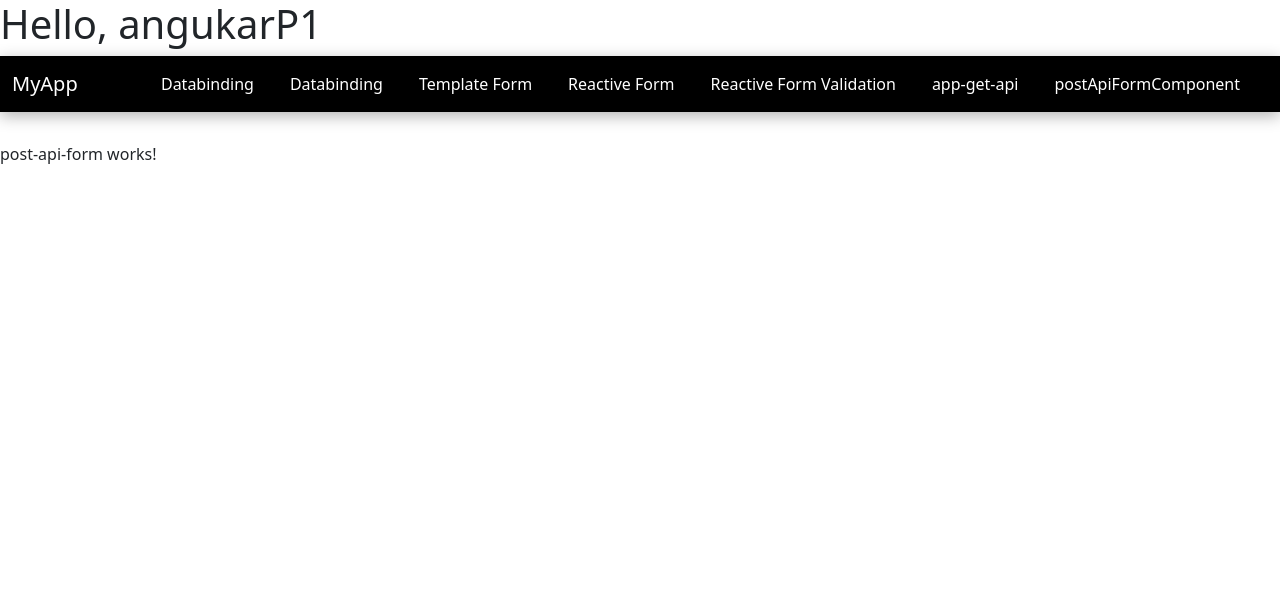
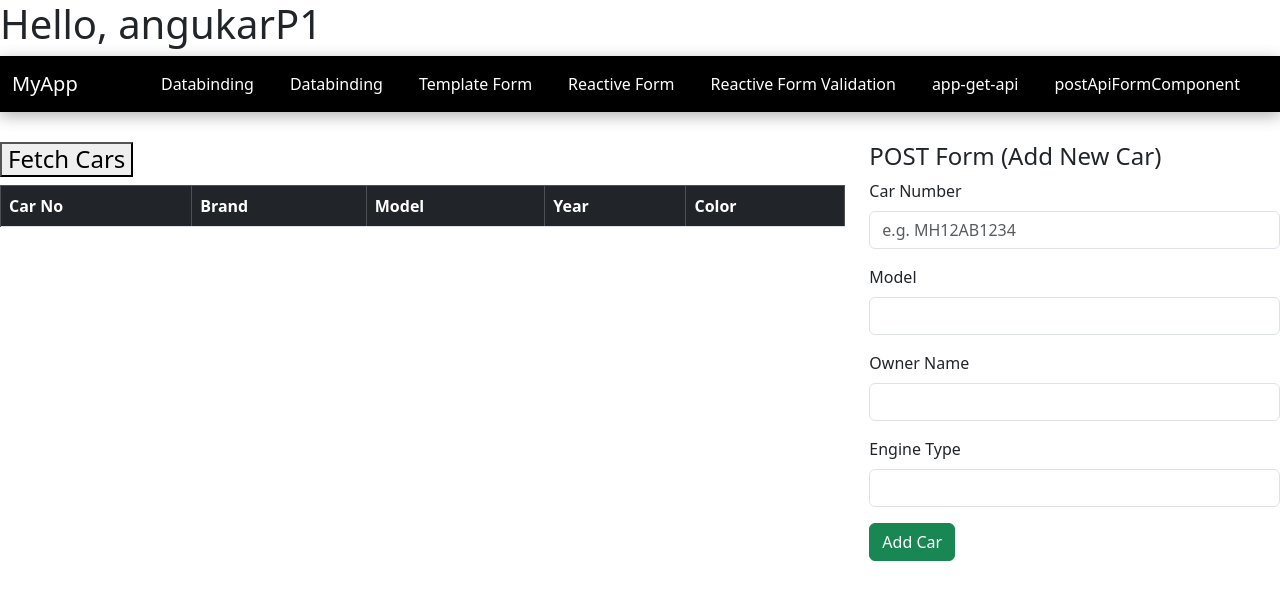
Before and after one commit to akshayrakhunde01/Anuglar, an Angular app: page /postApiFormComponent in a window 1280 px wide. Shown: the top 600 px of the page. Built offline with nearby package versions, Linux system fonts and the light colour scheme.

Commit message:
Enhance PostApiFormComponent: Implement GET and POST forms with data fetching and submission functionality

```diff
--- a/src/app/components/post-api-form/post-api-form.component.html
+++ b/src/app/components/post-api-form/post-api-form.component.html
@@ -1 +1,53 @@
-<p>post-api-form works!</p>
+<div class="row">
+    <!-- GET Form -->
+    <div class="col-md-8">
+      <h4 ><button (click)="getCarList()">Fetch Cars</button></h4>
+
+      <table class="table table-bordered table-striped">
+        <thead class="table-dark">
+          <tr>
+            <th>Car No</th>
+            <th>Brand</th>
+            <th>Model</th>
+            <th>Year</th>
+            <th>Color</th>
+          </tr>
+        </thead>
+        <tbody>
+
+          <tr>
+            <!-- <th>{{carData.data.id}}</th>
+            <th>{{carData.data.brand}}</th>
+            <th>{{carData.data.model}}</th>
+            <th>{{carData.data.year}}</th>
+            <th>{{carData.data.color}}</th> -->
+          </tr>
+
+        </tbody>
+      </table>
+    </div>
+
+    <!-- POST Form -->
+    <div class="col-md-4">
+      <h4>POST Form (Add New Car)</h4>
+      <form action="/submit-data" method="POST">
+        <div class="mb-3">
+          <label for="carNo" class="form-label">Car Number</label>
+          <input type="text" class="form-control" id="carNo" name="car_no" placeholder="e.g. MH12AB1234">
+        </div>
+        <div class="mb-3">
+          <label for="model" class="form-label">Model</label>
+          <input type="text" class="form-control" id="model" name="model">
+        </div>
+        <div class="mb-3">
+          <label for="owner" class="form-label">Owner Name</label>
+          <input type="text" class="form-control" id="owner" name="owner">
+        </div>
+        <div class="mb-3">
+          <label for="engine" class="form-label">Engine Type</label>
+          <input type="text" class="form-control" id="engine" name="engine">
+        </div>
+        <button type="submit" class="btn btn-success">Add Car</button>
+      </form>
+    </div>
+  </div>
--- a/src/app/components/post-api-form/post-api-form.component.ts
+++ b/src/app/components/post-api-form/post-api-form.component.ts
@@ -1,3 +1,4 @@
+import { HttpClient } from '@angular/common/http';
 import { Component } from '@angular/core';
 
 @Component({
@@ -8,4 +9,28 @@ import { Component } from '@angular/core';
 })
 export class PostApiFormComponent {
 
+  carList:any[]=[]
+
+  constructor(private http:HttpClient){}
+
+  // getCarList() {
+  //   this.http.get('/api-free/CarRentalApp/GetCars')
+  // .subscribe((result: any) => {
+  //   this.carList = result.data;
+  //   console.log(this.carList);
+  // });
+  // }
+
+  getCarList(){
+    this.http.get('/api-free/CarRentalApp/GetCars').subscribe({
+      next: (result: any) => {
+        this.carList = result.data;
+        console.log(this.carList);
+      },
+      error: (error) => {
+        console.log('error occurred while fetching the all customer data', error);
+      }
+    });
+  }
+
 }
```
Also changed, not shown: proxy.conf.json (+13 -0 lines).
